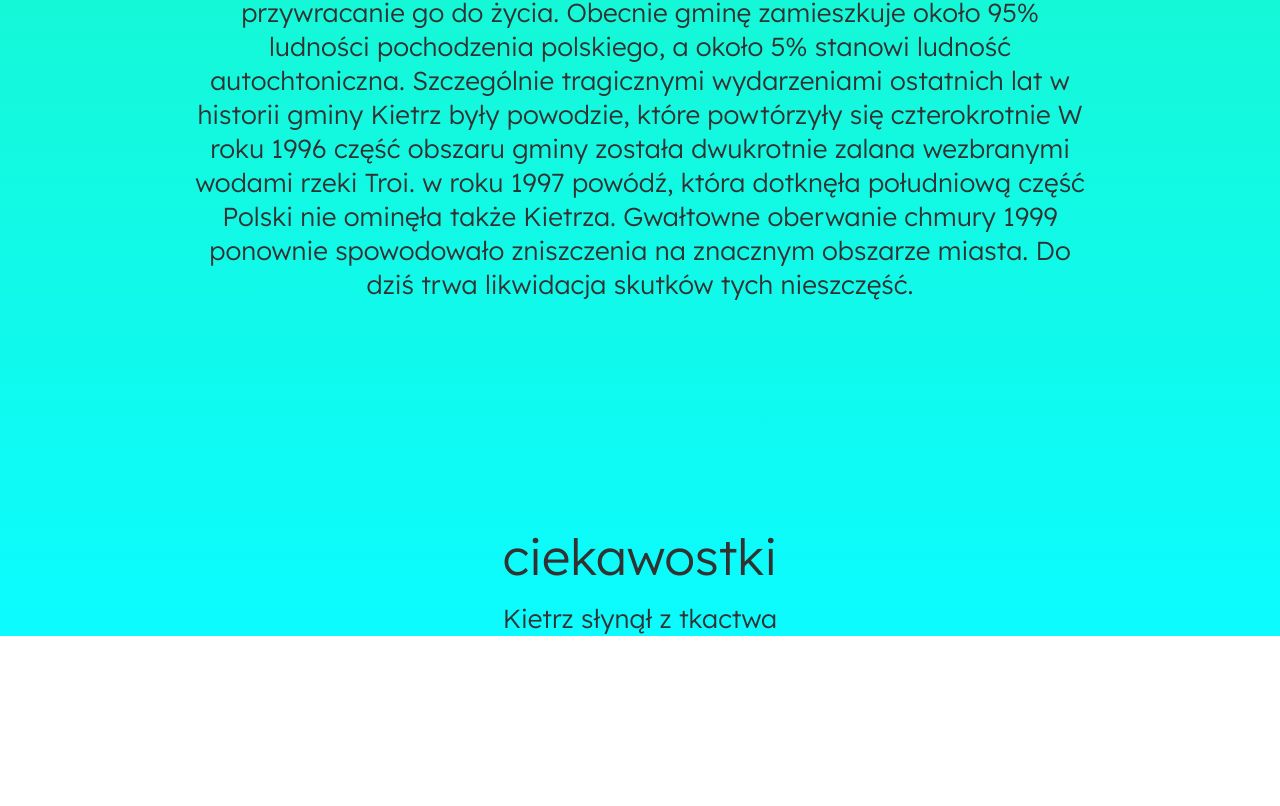
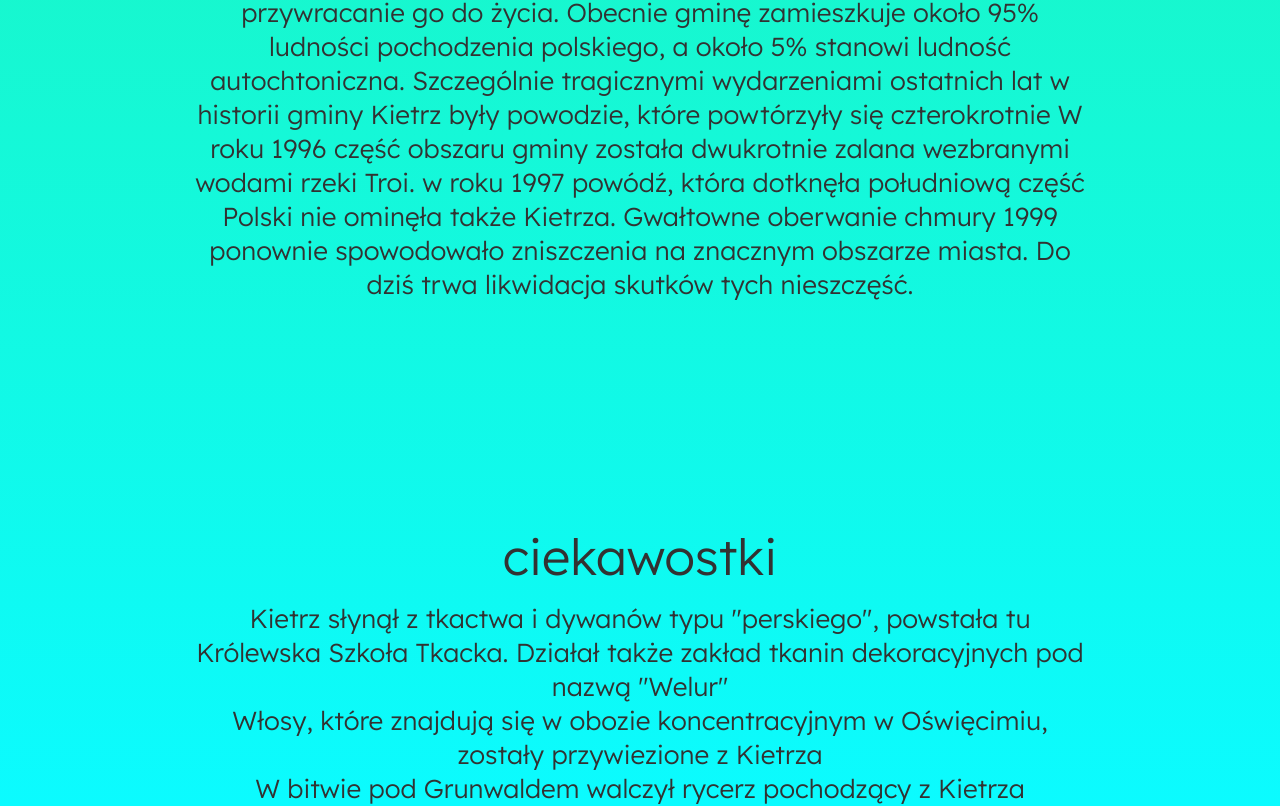
Before and after one commit to JonatanFront/Strona-internetowa, a plain HTML site: page strona zaliczeniowa/strona_zaliczeniowa.html in a window 1280 px wide. Shown: the part 3772-4578 px from the top of the page. Before the commit the page ends 4408 px from the top, so only its background shows below. Drawn offline with Linux system fonts and the light colour scheme.

Commit message:
Update strona_zaliczeniowa.html

```diff
--- a/strona zaliczeniowa/strona_zaliczeniowa.html
+++ b/strona zaliczeniowa/strona_zaliczeniowa.html
@@ -11,6 +11,7 @@
      <div class="wrapper">
         <div class="title">
             <h1>Kietrz</h1>
+            </div>
             <div class="nav">
                 <a href="" id="inf">informacje</a>
 
@@ -53,10 +54,14 @@
                 <a>Po włączeniu w okresie międzywojennym okolicznych wsi, liczba mieszkańców wzrosła do 9032 osób w 1935 roku. Zawierucha lat 1939-1945 obeszła się z miastem łagodnie. Zajęty przez Armię Czerwoną w marcu 1945r. Kietrz został spalony i zniszczony. Większość ludności pochodzenie niemieckiego została wysiedlona, a materiały budowlane uzyskane przy rozgruzowywaniu i burzeniu kolejnych kamienic w centrum miasta wywieziono na odbudowę Warszawy i budowę Nowej Huty.</a>
                 <a id="last">Do zniszczonego, spalonego Kietrza zaczęli napływać nowi mieszkańcy głównie z południowo - wschodniej Polski wysiedlona ludność ze wschodnich terenów II Rzeczpospolitej. Zaczęła się odbudowa miasta i przywracanie go do życia. Obecnie gminę zamieszkuje około 95% ludności pochodzenia polskiego, a około 5% stanowi ludność autochtoniczna. Szczególnie tragicznymi wydarzeniami ostatnich lat w historii gminy Kietrz były powodzie, które powtórzyły się czterokrotnie W roku 1996 część obszaru gminy została dwukrotnie zalana wezbranymi wodami rzeki Troi. w roku 1997 powódź, która dotknęła południową część Polski nie ominęła także Kietrza. Gwałtowne oberwanie chmury 1999 ponownie spowodowało zniszczenia na znacznym obszarze miasta. Do dziś trwa likwidacja skutków tych nieszczęść.</a>
         </div>
+        <div id="ciek">
         <h2 id="ctitle">ciekawostki</h2>
-        <a>Kietrz słynął z tkactwa</a>
+        <a>Kietrz słynął z tkactwa i dywanów typu "perskiego", powstała tu Królewska Szkoła Tkacka. Działał także zakład tkanin dekoracyjnych pod nazwą "Welur"</a>
+        <a>Włosy, które znajdują się w obozie koncentracyjnym w Oświęcimiu, zostały przywiezione z Kietrza</a>
+        <a>W bitwie pod Grunwaldem walczył rycerz pochodzący z Kietrza</a>
+    </div>
         </div>
+</div>
 
-    </div>
    </body>
 </html>
```
